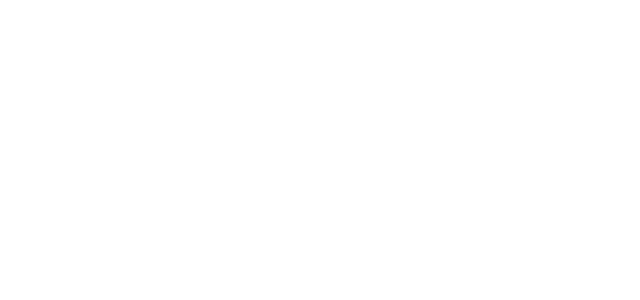
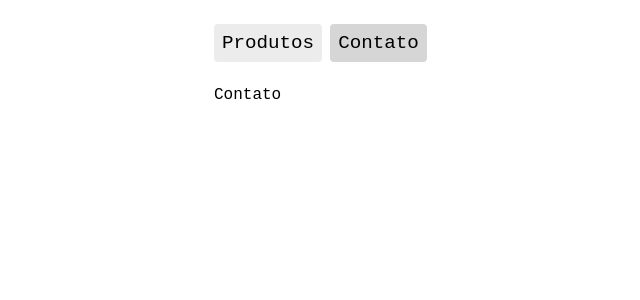
Before and after one commit to Rogerio-Lacerda/ranek, a React (Vite) app: page /contato in a window 1280 px wide. Shown: the top 300 px of the page, without its empty margins (66-706 px from the left). Built offline with nearby package versions, Linux system fonts and the light colour scheme.

Commit message:
Criei a header do site com rotas dinâmicas para navegar pelo site.

```diff
--- /dev/null
+++ b/src/App.css
@@ -0,0 +1,30 @@
+*{
+  margin: 0;
+  padding: 0;
+  box-sizing: border-box;
+  list-style: none;
+  text-decoration: none;
+}
+
+body{
+  font-family: 'IBM Plex Mono', monospace;
+}
+
+img{
+  max-width: 100%;
+  display: block;
+}
+
+a{
+  color: inherit;
+}
+
+button{
+  border: none;
+}
+
+.container{
+  max-width: 45rem;
+  margin: 0 auto;
+  padding-bottom: 2rem;
+}
--- a/src/App.jsx
+++ b/src/App.jsx
@@ -1,5 +1,22 @@
+import React from 'react';
+import { BrowserRouter, Routes, Route } from 'react-router-dom';
+import './App.css';
+import Header from './Components/Header';
+import Produtos from './Components/Produtos';
+import Contato from './Components/Contato';
+
 function App() {
-  return <></>;
+  return (
+    <BrowserRouter>
+      <Header />
+      <main className="container">
+        <Routes>
+          <Route path="/ranek" element={<Produtos />} />
+          <Route path="/contato" element={<Contato />} />
+        </Routes>
+      </main>
+    </BrowserRouter>
+  );
 }
 
 export default App;
--- /dev/null
+++ b/src/Components/Contato.jsx
@@ -0,0 +1,8 @@
+import React from 'react';
+import styles from './Contato.module.css';
+
+const Contato = () => {
+  return <div>Contato</div>;
+};
+
+export default Contato;
--- /dev/null
+++ b/src/Components/Header.jsx
@@ -0,0 +1,22 @@
+import React from 'react';
+import styles from './Header.module.css';
+import { NavLink } from 'react-router-dom';
+
+const Header = () => {
+  return (
+    <nav className={styles.header}>
+      <ul className={styles.navegacao}>
+        <li>
+          <NavLink to="/ranek" end>
+            Produtos
+          </NavLink>
+        </li>
+        <li>
+          <NavLink to="/contato">Contato</NavLink>
+        </li>
+      </ul>
+    </nav>
+  );
+};
+
+export default Header;
--- /dev/null
+++ b/src/Components/Header.module.css
@@ -0,0 +1,21 @@
+.header {
+  max-width: 45rem;
+  margin: 0 auto;
+  padding: 2rem 0;
+}
+
+.navegacao {
+  display: flex;
+  gap: 0.5rem;
+}
+
+.navegacao a {
+  background: #edeced;
+  padding: 0.5rem;
+  border-radius: 4px;
+  font-size: 1.2rem;
+}
+
+:global(.active) {
+  background: #d7d6d7 !important;
+}
--- /dev/null
+++ b/src/Components/Produtos.jsx
@@ -0,0 +1,8 @@
+import React from 'react';
+import styles from './Produtos.module.css';
+
+const Produtos = () => {
+  return <div>Produtos</div>;
+};
+
+export default Produtos;
```
Also changed, not shown: src/Components/Contato.module.css (added), src/Components/Produtos.module.css (added).
